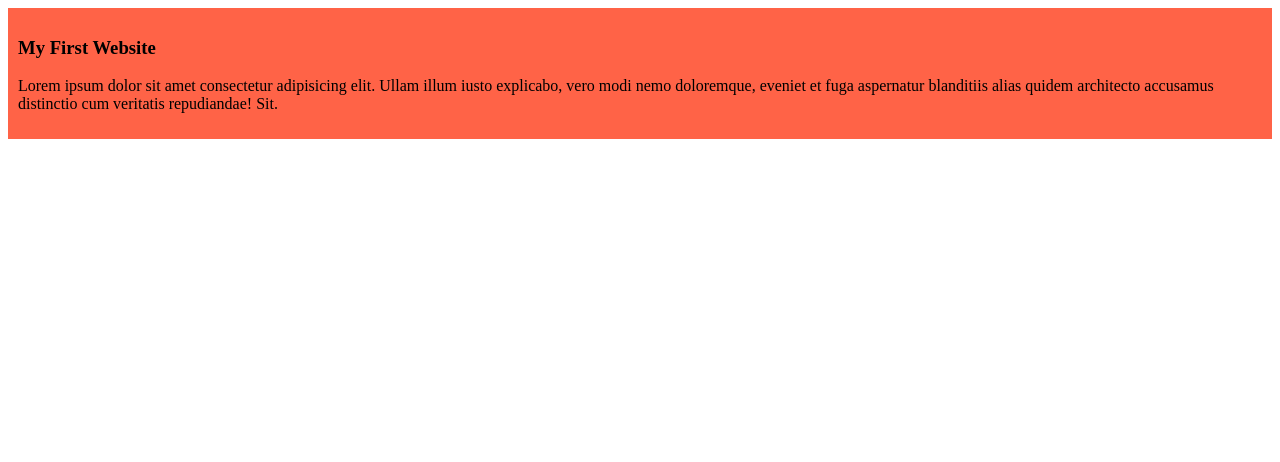
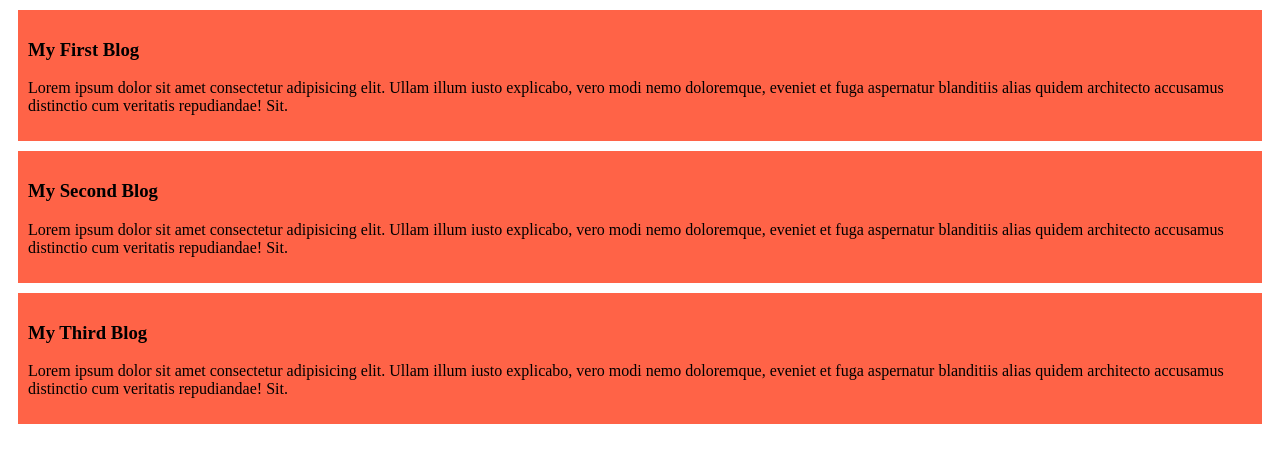
Before and after one commit to anikdev711/my-first-github-repo, a plain HTML site: page index.html in a window 1280 px wide. Drawn offline with Linux system fonts and the light colour scheme.

Commit message:
added second and third blog

```diff
--- a/index.html
+++ b/index.html
@@ -10,7 +10,27 @@
 
 <body>
     <div>
-        <h3>My First Website</h3>
+        <h3>My First Blog</h3>
+        <p>
+            Lorem ipsum dolor sit amet consectetur adipisicing elit. Ullam illum iusto explicabo, vero modi nemo
+            doloremque,
+            eveniet et fuga aspernatur blanditiis alias quidem architecto accusamus distinctio cum veritatis
+            repudiandae!
+            Sit.
+        </p>
+    </div>
+    <div>
+        <h3>My Second Blog</h3>
+        <p>
+            Lorem ipsum dolor sit amet consectetur adipisicing elit. Ullam illum iusto explicabo, vero modi nemo
+            doloremque,
+            eveniet et fuga aspernatur blanditiis alias quidem architecto accusamus distinctio cum veritatis
+            repudiandae!
+            Sit.
+        </p>
+    </div>
+    <div>
+        <h3>My Third Blog</h3>
         <p>
             Lorem ipsum dolor sit amet consectetur adipisicing elit. Ullam illum iusto explicabo, vero modi nemo
             doloremque,
--- a/styles/blog.css
+++ b/styles/blog.css
@@ -1,4 +1,5 @@
 div{
     background-color: tomato;
     padding: 10px;
+    margin: 10px;
 }
```
